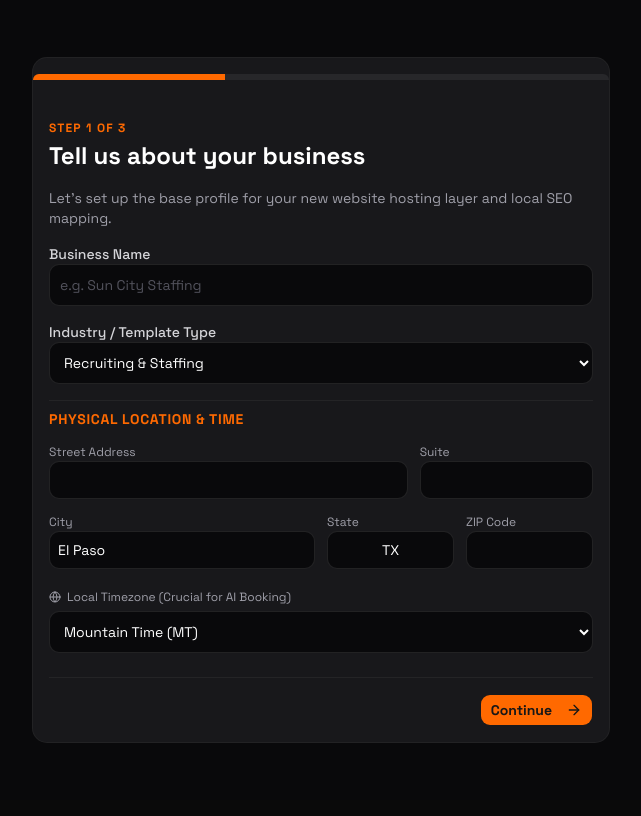
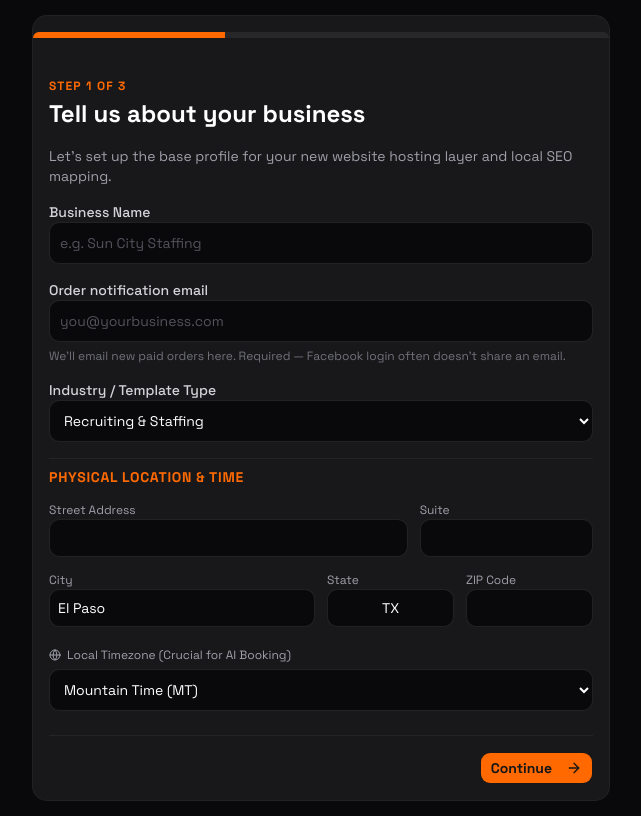
Before and after one commit to wesdavis/Suncity-Connect, a Next.js app: page /dashboard/onboarding in a window 1280 px wide. Shown: the whole page, without its empty margins (319-960 px from the left). Built offline with nearby package versions, Linux system fonts and the light colour scheme; no server answers.

Commit message:
ensuring owners get notification emails.

```diff
--- a/src/app/dashboard/onboarding/page.js
+++ b/src/app/dashboard/onboarding/page.js
@@ -1,6 +1,6 @@
 'use client';
 
-import { useState } from 'react';
+import { useState, useEffect } from 'react';
 import { useRouter } from 'next/navigation';
 import { createClient } from '@supabase/supabase-js';
 import { Loader2, ArrowRight, ArrowLeft, CheckCircle2, Link as LinkIcon, Calendar, Bot, Clock, Globe } from 'lucide-react';
@@ -15,6 +15,7 @@ export default function OnboardingWizard() {
 
   const [formData, setFormData] = useState({
     businessName: '',
+    notificationEmail: '',
     industry: 'recruiting',
     streetAddress: '',
     suite: '',
@@ -40,6 +41,26 @@ export default function OnboardingWizard() {
     setFormData(prev => ({ ...prev, [key]: value }));
   };
 
+  // Prefill notification email from auth when Facebook/email login provides one
+  useEffect(() => {
+    async function prefillEmail() {
+      try {
+        const supabaseUrl = process.env.NEXT_PUBLIC_SUPABASE_URL;
+        const supabaseKey = process.env.NEXT_PUBLIC_SUPABASE_ANON_KEY;
+        const supabase = createClient(supabaseUrl, supabaseKey);
+        const { data: { session } } = await supabase.auth.getSession();
+        if (session?.user?.email) {
+          setFormData((prev) =>
+            prev.notificationEmail ? prev : { ...prev, notificationEmail: session.user.email }
+          );
+        }
+      } catch (e) {
+        // ignore — user can type it
+      }
+    }
+    prefillEmail();
+  }, []);
+
   const submitOnboarding = async () => {
     setLoading(true);
     setErrorMsg(null);
@@ -60,8 +81,13 @@ export default function OnboardingWizard() {
       // Auto-generate the URL slug from the business name
       const generatedDomain = formData.businessName.toLowerCase().replace(/[^a-z0-9]+/g, '-').replace(/(^-|-$)+/g, '');
 
+      if (!formData.notificationEmail?.trim() || !formData.notificationEmail.includes('@')) {
+        throw new Error('Please enter a valid email where we should send new order alerts.');
+      }
+
       const payload = {
         business_name: formData.businessName,
+        notification_email: formData.notificationEmail.trim().toLowerCase(),
         industry: formData.industry,
         street_address: formData.streetAddress,
         city: formData.city,
@@ -155,6 +181,22 @@ export default function OnboardingWizard() {
                   value={formData.businessName}
                   onChange={(e) => handleFieldChange('businessName', e.target.value)}
                 />
+              </div>
+
+              <div className="space-y-1.5">
+                <label className="text-sm font-medium text-zinc-300">Order notification email</label>
+                <input
+                  type="email"
+                  autoComplete="email"
+                  required
+                  placeholder="you@yourbusiness.com"
+                  className="w-full bg-zinc-950 border border-white/10 rounded-lg p-2.5 text-white placeholder:text-zinc-600 focus:outline-none focus:border-orange-500 transition-colors"
+                  value={formData.notificationEmail}
+                  onChange={(e) => handleFieldChange('notificationEmail', e.target.value)}
+                />
+                <p className="text-xs text-zinc-500">
+                  We&apos;ll email new paid orders here. Required — Facebook login often doesn&apos;t share an email.
+                </p>
               </div>
 
               <div className="space-y-1.5">
--- a/src/app/dashboard/settings/page.js
+++ b/src/app/dashboard/settings/page.js
@@ -39,6 +39,7 @@ export default function SettingsPage() {
     const [stripeAccountId, setStripeAccountId] = useState('');
     const [squareAccessToken, setSquareAccessToken] = useState('');
     const [squareLocationId, setSquareLocationId] = useState('');
+    const [notificationEmail, setNotificationEmail] = useState('');
 
     // Meta Integration State
     const [fbPageId, setFbPageId] = useState(null);
@@ -53,7 +54,7 @@ export default function SettingsPage() {
 
             const { data, error } = await supabase
                 .from('clients')
-                .select('id, primary_color, secondary_color, logo_url, instagram_link, facebook_link, website_link, yelp_link, appointment_duration, fb_page_id, payment_processor, stripe_account_id, square_access_token, square_location_id')
+                .select('id, primary_color, secondary_color, logo_url, instagram_link, facebook_link, website_link, yelp_link, appointment_duration, fb_page_id, payment_processor, stripe_account_id, square_access_token, square_location_id, notification_email')
                 .eq('user_id', session.user.id)
                 .single();
 
@@ -74,6 +75,12 @@ export default function SettingsPage() {
                 if (data.stripe_account_id) setStripeAccountId(data.stripe_account_id);
                 if (data.square_access_token) setSquareAccessToken(data.square_access_token);
                 if (data.square_location_id) setSquareLocationId(data.square_location_id);
+                // Prefer saved notification email; fall back to auth email when present
+                if (data.notification_email) {
+                  setNotificationEmail(data.notification_email);
+                } else if (session.user?.email) {
+                  setNotificationEmail(session.user.email);
+                }
             }
             setLoading(false);
         }
@@ -211,7 +218,8 @@ export default function SettingsPage() {
                 payment_processor: paymentProcessor,
                 stripe_account_id: stripeAccountId,
                 square_access_token: squareAccessToken,
-                square_location_id: squareLocationId
+                square_location_id: squareLocationId,
+                notification_email: notificationEmail.trim() || null,
             })
             .eq('id', clientId);
 
@@ -362,6 +370,20 @@ export default function SettingsPage() {
                             </CardHeader>
                             <CardContent className="space-y-6">
                                 <div className="space-y-2">
+                                    <Label className="text-zinc-300">Order notification email</Label>
+                                    <Input
+                                        type="email"
+                                        placeholder="you@yourbusiness.com"
+                                        className="bg-zinc-900/50 border-white/10 text-white"
+                                        value={notificationEmail}
+                                        onChange={(e) => setNotificationEmail(e.target.value)}
+                                    />
+                                    <p className="text-xs text-zinc-500">
+                                        Where we send &quot;new order&quot; alerts when someone pays via chat or your storefront. Required if you use Facebook login (Facebook often doesn&apos;t share an email).
+                                    </p>
+                                </div>
+
+                                <div className="space-y-2">
                                     <Label className="text-zinc-300">Select Processor</Label>
                                     <div className="flex gap-4">
                                         <Button
--- a/src/pages/api/stripe-webhook.js
+++ b/src/pages/api/stripe-webhook.js
@@ -68,7 +68,13 @@ function parseOrderItems(rawItems, rawItemsJson) {
 }
 
 async function resolveOwnerEmail(clientRow) {
-  // clients table has no email column — resolve from auth.users via user_id
+  // 1. Preferred: notification_email from onboarding / settings
+  if (clientRow?.notification_email && clientRow.notification_email.includes('@')) {
+    console.log('📧 Using clients.notification_email');
+    return clientRow.notification_email.trim().toLowerCase();
+  }
+
+  // 2. Fallback: auth.users (often missing for Facebook login)
   if (clientRow?.user_id) {
     try {
       const { data, error } = await supabase.auth.admin.getUserById(clientRow.user_id);
@@ -85,7 +91,7 @@ async function resolveOwnerEmail(clientRow) {
     console.warn('⚠️ Client has no user_id — cannot resolve owner email from auth');
   }
 
-  // Optional platform fallback (set ORDERS_FALLBACK_EMAIL in Vercel for testing)
+  // 3. Optional platform fallback
   if (process.env.ORDERS_FALLBACK_EMAIL) {
     console.log('📧 Using ORDERS_FALLBACK_EMAIL');
     return process.env.ORDERS_FALLBACK_EMAIL;
@@ -182,10 +188,9 @@ export default async function handler(req, res) {
       }
 
       // 1B. NOTIFY BUSINESS OWNER
-      // Note: clients has no email column — we resolve from auth.users via user_id
       const { data: clientData, error: dbError } = await supabase
         .from('clients')
-        .select('id, business_name, user_id')
+        .select('id, business_name, user_id, notification_email')
         .eq('id', clientId)
         .single();
 
```
